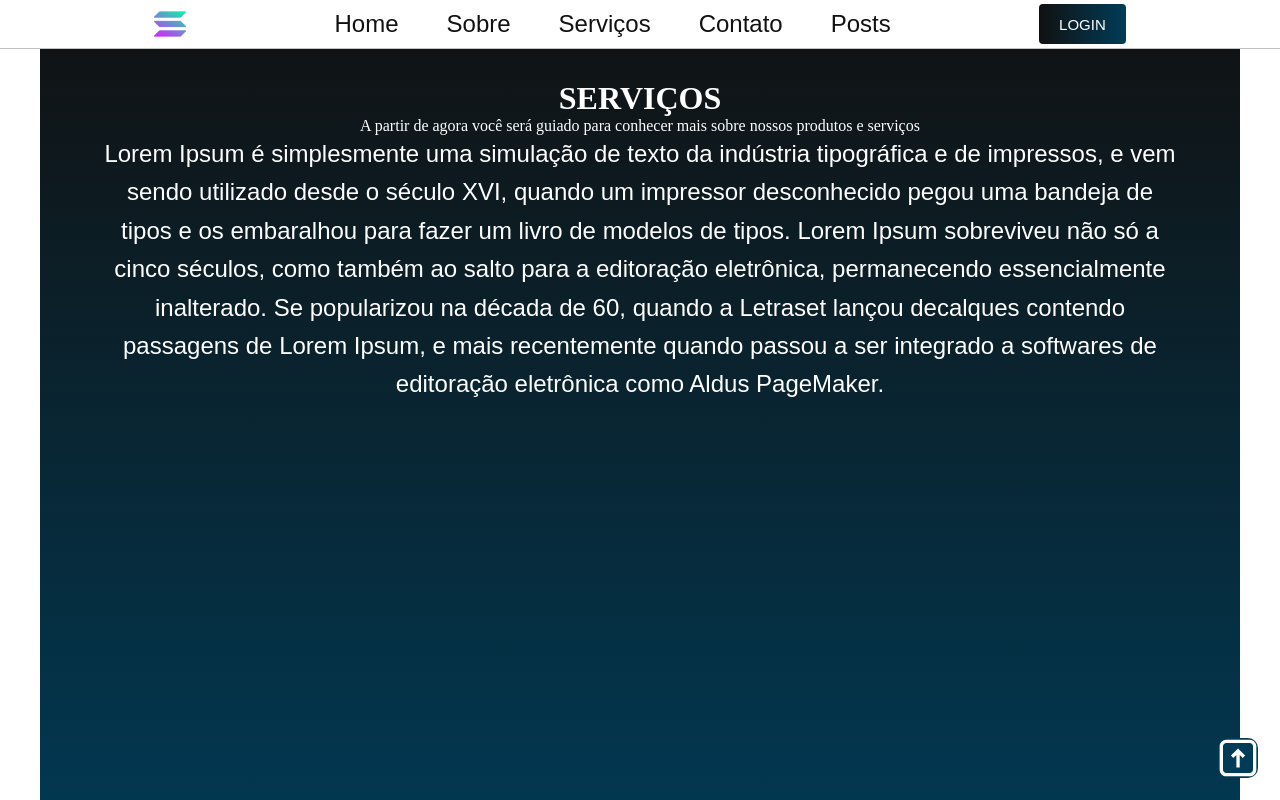
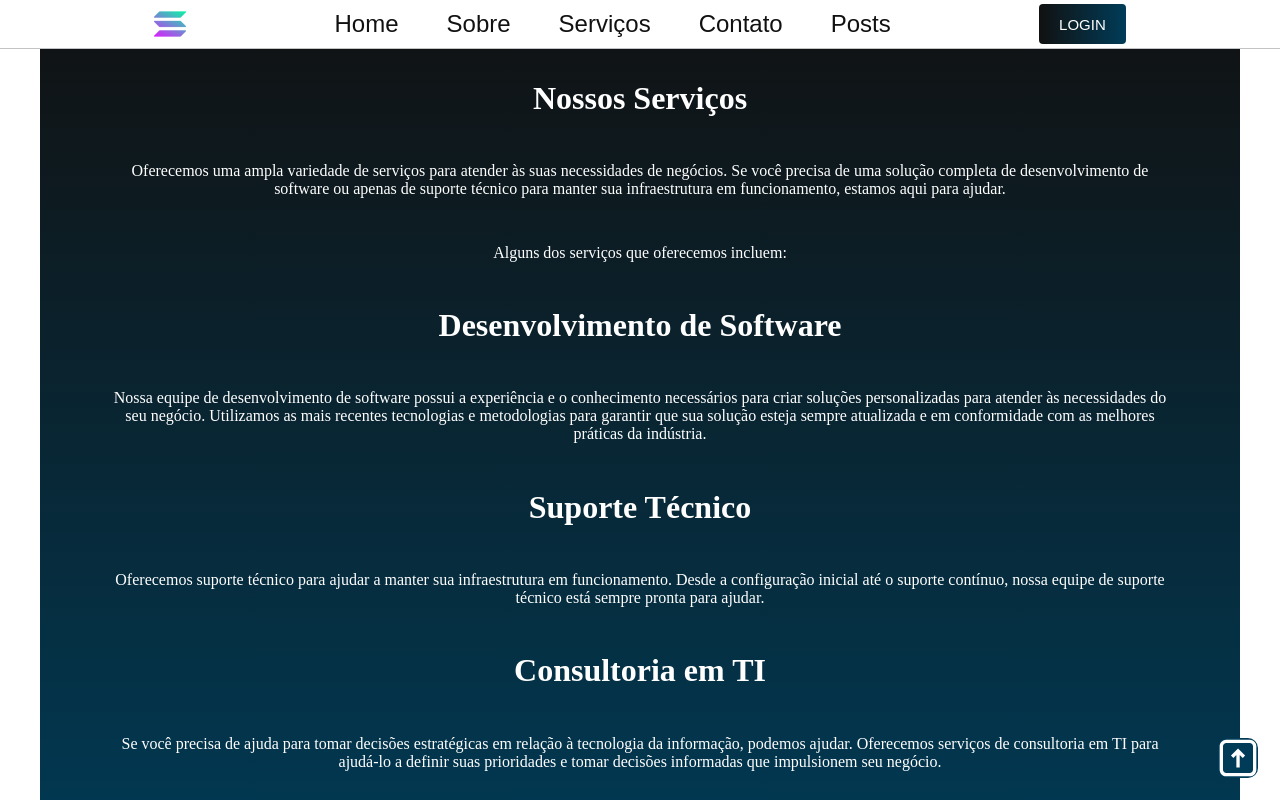
Before and after one commit to jefoli/projetowebsite, a React (Create React App) app: page /servicos in a window 1280 px wide. Shown: the top 800 px of the page. Built offline with nearby package versions, Linux system fonts and the light colour scheme.

Commit message:
inserção de textos nas paginas

```diff
--- a/src/Pages/Servicos/index.jsx
+++ b/src/Pages/Servicos/index.jsx
@@ -6,9 +6,25 @@ export const Servicos = () => {
   return (
     <SectionContainer>
       <Styled.Container>
-        <h1>SERVIÇOS</h1>
-        <p> A partir de agora você será guiado para conhecer mais sobre nossos produtos e serviços</p>
-        <TextGrid />
+        <h1>Nossos Serviços</h1>
+
+
+
+<p>Oferecemos uma ampla variedade de serviços para atender às suas necessidades de negócios. Se você precisa de uma solução completa de desenvolvimento de software ou apenas de suporte técnico para manter sua infraestrutura em funcionamento, estamos aqui para ajudar.</p>
+
+Alguns dos serviços que oferecemos incluem:
+<h1>Desenvolvimento de Software</h1>
+
+<p>Nossa equipe de desenvolvimento de software possui a experiência e o conhecimento necessários para criar soluções personalizadas para atender às necessidades do seu negócio. Utilizamos as mais recentes tecnologias e metodologias para garantir que sua solução esteja sempre atualizada e em conformidade com as melhores práticas da indústria.
+</p>
+
+
+<h1>Suporte Técnico</h1>
+<p>Oferecemos suporte técnico para ajudar a manter sua infraestrutura em funcionamento. Desde a configuração inicial até o suporte contínuo, nossa equipe de suporte técnico está sempre pronta para ajudar.</p>
+
+<h1>Consultoria em TI</h1>
+<p>Se você precisa de ajuda para tomar decisões estratégicas em relação à tecnologia da informação, podemos ajudar. Oferecemos serviços de consultoria em TI para ajudá-lo a definir suas prioridades e tomar decisões informadas que impulsionem seu negócio.</p>
+
       </Styled.Container>
     </SectionContainer>
   );
--- a/src/Pages/Servicos/styles.js
+++ b/src/Pages/Servicos/styles.js
@@ -2,6 +2,7 @@ import styled, { css } from 'styled-components';
 
 export const Container = styled.div`
   ${({ theme }) => css`
+    display: grid;
     text-align: center;
     max-width: 100%;
     min-height: 100vh;
--- a/src/Pages/Sobre/index.jsx
+++ b/src/Pages/Sobre/index.jsx
@@ -7,7 +7,9 @@ export const Sobre = () => {
     <SectionContainer>
       <Styled.Container>
         <h1>SOBRE NÓS</h1>
-        <TextGrid />
+        <p> Nós oferecemos uma ampla variedade de serviços para atender às suas necessidades de negócios. Se você precisa de uma solução completa de desenvolvimento de software ou apenas de suporte técnico para manter sua infraestrutura em funcionamento, estamos aqui para ajudar. Nossos principais serviços incluem desenvolvimento de software personalizado, suporte técnico, consultoria em tecnologia, gerenciamento de projetos, design de interface do usuário e muito mais.</p>
+        <p>Temos uma equipe de especialistas em tecnologia altamente qualificados e experientes que estão prontos para ajudar a resolver seus problemas de negócios. Além disso, oferecemos preços competitivos e uma abordagem centrada no cliente para garantir que você esteja sempre satisfeito com nosso trabalho.</p>
+        <p>Se você está procurando um parceiro de confiança para ajudá-lo a alcançar seus objetivos de negócios, entre em contato conosco hoje mesmo para saber mais sobre nossos serviços.</p>
       </Styled.Container>
     </SectionContainer>
   );
--- a/src/Pages/Sobre/styles.js
+++ b/src/Pages/Sobre/styles.js
@@ -2,6 +2,7 @@ import styled, { css } from 'styled-components';
 
 export const Container = styled.div`
   ${({ theme }) => css`
+    display: grid;
     text-align: center;
     margin: ${theme.spacings.small} auto;
     padding: ${theme.spacings.large};
```
Also changed, not shown: 1 other file (tests, documents, lock files or other folders).
